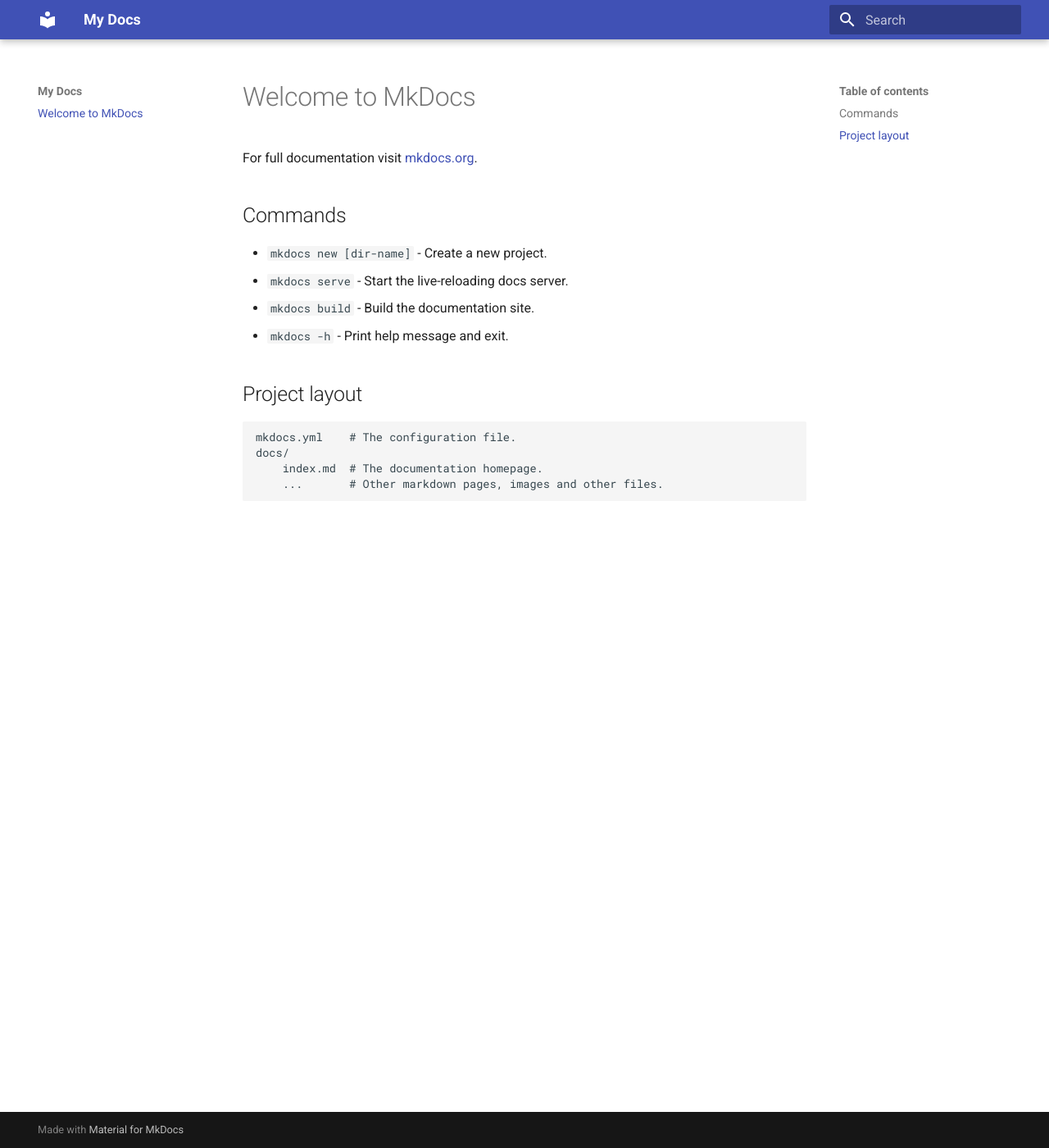
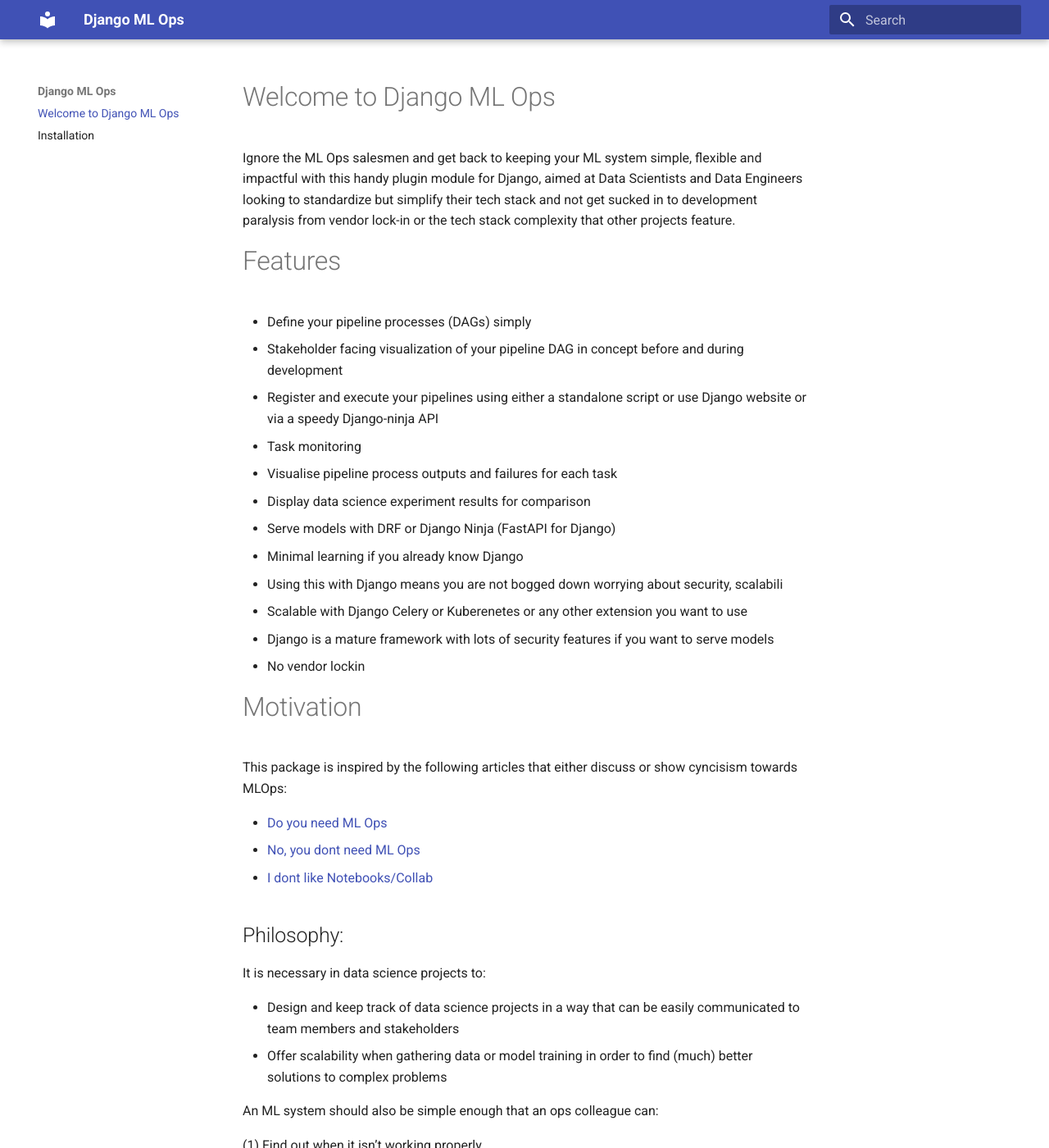
Before and after one commit to eddyojb88/django-flow-forge, an MkDocs documentation site: the page built from docs/index.md, in a window 1280 px wide and 1400 px high. Shown: the whole window at 82% size. Built offline with MkDocs 1.6.1 and Material for MkDocs 9.7.7, drawn with Linux system fonts in a browser that asks for light colours; some of the changed text lies outside the part shown.

Commit message:
adding more docs

```diff
--- a/docs/index.md
+++ b/docs/index.md
@@ -1,17 +1,48 @@
-# Welcome to MkDocs
+# Welcome to Django ML Ops
 
-For full documentation visit [mkdocs.org](https://www.mkdocs.org).
+Ignore the ML Ops salesmen and get back to keeping your ML system simple, flexible and impactful with this handy plugin module for Django, aimed at Data Scientists and Data Engineers looking to standardize but simplify their tech stack and not get sucked in to development paralysis from vendor lock-in or the tech stack complexity that other projects feature.
 
-## Commands
+# Features
 
-* `mkdocs new [dir-name]` - Create a new project.
-* `mkdocs serve` - Start the live-reloading docs server.
-* `mkdocs build` - Build the documentation site.
-* `mkdocs -h` - Print help message and exit.
+- Define your pipeline processes (DAGs) simply
+- Stakeholder facing visualization of your pipeline DAG in concept before and during development
+- Register and execute your pipelines using either a standalone script or use Django website or via a speedy Django-ninja API
+- Task monitoring
+- Visualise pipeline process outputs and failures for each task
+- Display data science experiment results for comparison
+- Serve models with DRF or Django Ninja (FastAPI for Django)
+- Minimal learning if you already know Django
+- Using this with Django means you are not bogged down worrying about security, scalabili
+- Scalable with Django Celery or Kuberenetes or any other extension you want to use
+- Django is a mature framework with lots of security features if you want to serve models
+- No vendor lockin
 
-## Project layout
+# Motivation
 
-    mkdocs.yml    # The configuration file.
-    docs/
-        index.md  # The documentation homepage.
-        ...       # Other markdown pages, images and other files.
+This package is inspired by the following articles that either discuss or show cyncisism towards MLOps:
+
+- [Do you need ML Ops](https://medium.com/@eddyojb/thoughts-you-wont-get-from-chatgpt-do-you-need-ml-ops-2c954b9d47a6)
+- [No, you dont need ML Ops](https://becominghuman.ai/no-you-dont-need-mlops-5e1ce9fdaa4b)
+- [I dont like Notebooks/Collab](https://www.youtube.com/watch?v=7jiPeIFXb6U)
+
+## Philosophy:
+
+It is necessary in data science projects to:
+
+- Design and keep track of data science projects in a way that can be easily communicated to team members and stakeholders
+- Offer scalability when gathering data or model training in order to find (much) better solutions to complex problems
+
+An ML system should also be simple enough that an ops colleague can:
+
+(1) Find out when it isn’t working properly
+
+(2) Make small changes to it
+
+(3) Redeploy the model
+
+In most cases, we probably don't need any of the ML Ops tools out there. Lets also face reality that in a lot of cases, the problems can be attributed to bad or zero code design and the use of notebooks.
+
+## The State of the ML Ops ecosystem
+The open source tools are a mess and vendor solutions generally unsuitable and expensive without having what is required to get your project done well, quickly and extensibly. They all appear to be packages with fancy webservers or a lot of bloat without solving the problem flexibly and robustly, which became the inspiration for Django ML Ops.
+
+Lets quantify that statement e.g. the Kedro and Kedro-viz repos have about approx. 430k lines of code. 80% of that is the React based viz and its associated assets. However, django_mlops has <3k lines of code and it is understood that it can achieve the same features and more. See the features list which describes why this module ticks all boxes for our team.
--- a/mkdocs.yml
+++ b/mkdocs.yml
@@ -1,3 +1,3 @@
-site_name: My Docs
+site_name: Django ML Ops
 theme:
   name: material
```
Also changed, not shown: README.md (+7 -6 lines), count_code.py (added, +23 -0 lines), docs/installation.md (added).
